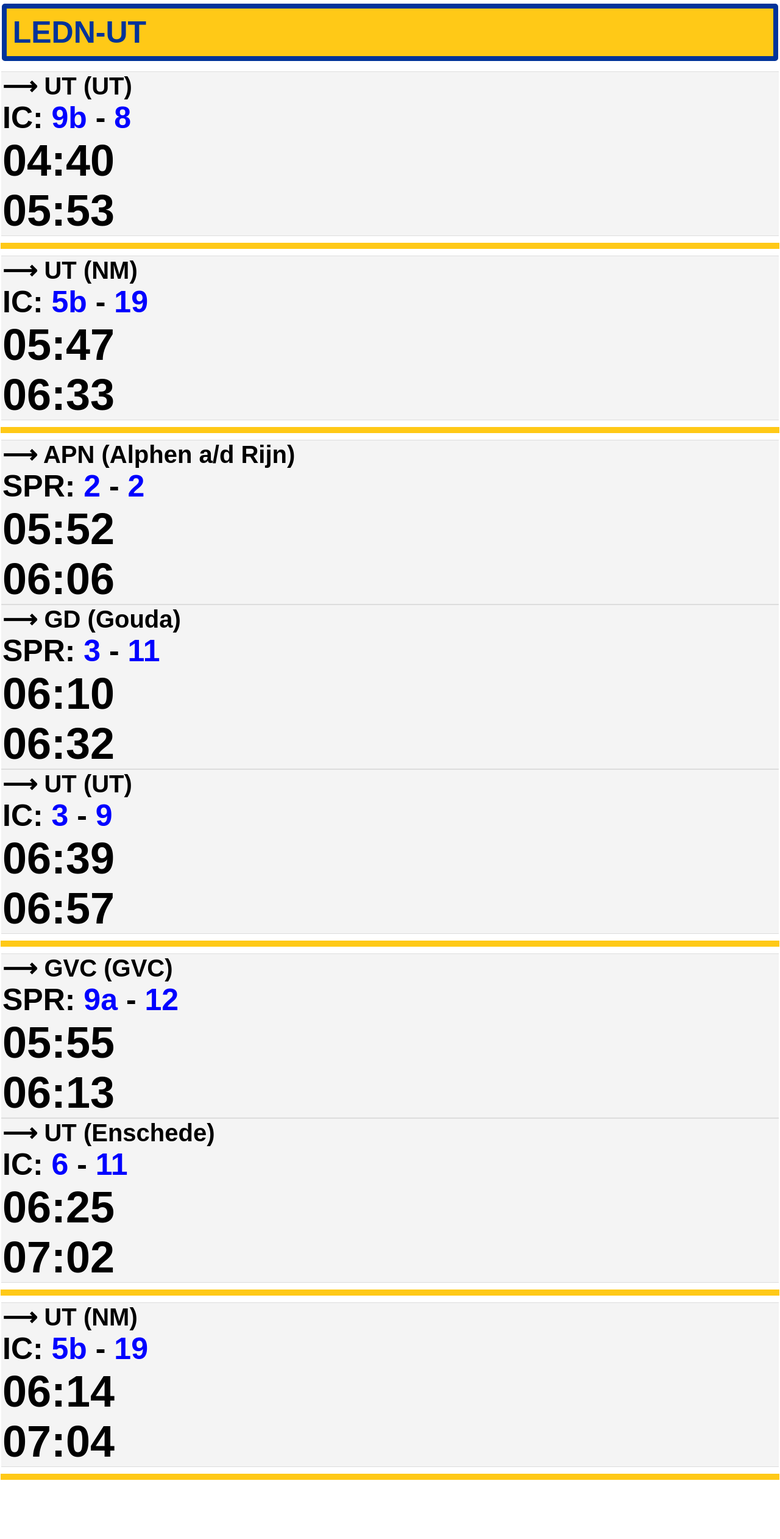
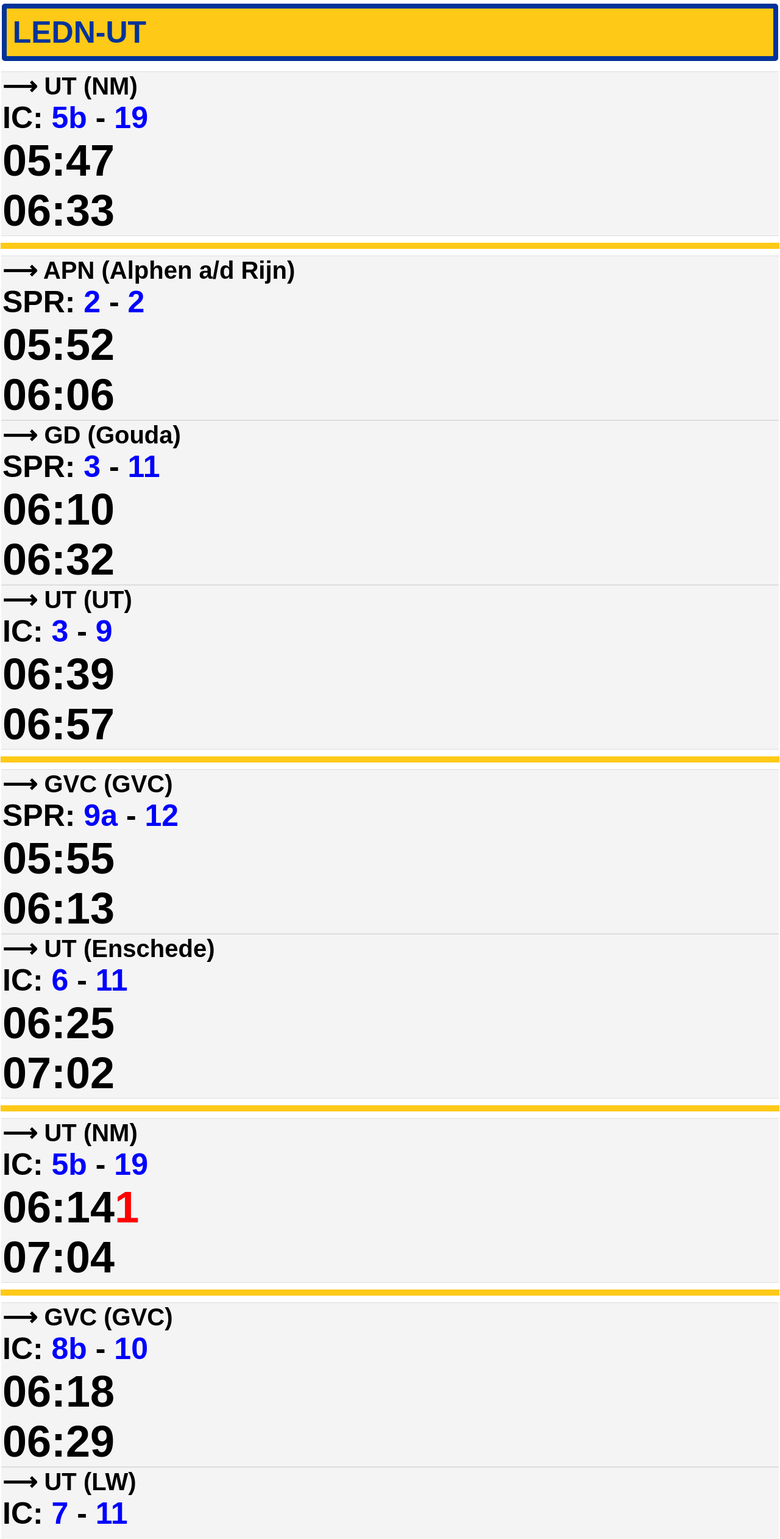
Before and after one commit to elysium316/ns, a plain HTML site: page ledn_ut.html in a window 1280 px wide. Shown: the part 240-2763 px from the top of the page at 61% size. Before the commit the page ends 2667 px from the top, so only its background shows below. Drawn offline with Linux system fonts and the light colour scheme.

Commit message:
Automatische update treintijden

```diff
--- a/ledn_ut.html
+++ b/ledn_ut.html
@@ -18,25 +18,11 @@
 </head>
 <body>
     <h1>Traject Overzicht</h1>
-    <div class="tijd">05:16</div>
+    <div class="tijd">06:20</div>
     <div style='padding: 2pt; margin-bottom: 20px;'><a href='index.html' class='menu-link' style='background: #ddd; color: black; border-color: #ddd;'>🏠 Home</a> <a href='ledn_ut.html' class='menu-link' style='background: #ffc917; color: #003399;'>LEDN-UT</a> <a href='ut_ah.html' class='menu-link'>UT-AH</a> <a href='ah_dtch.html' class='menu-link'>AH-DTCH</a> </div>
 
     <div class="etappe-header">LEDN-UT</div>
     <ul>
-
-        <li style="padding: 10px 0; border-bottom: 10px solid #ffc917;">
-
-            <ul>
-
-                <li style="background: #f4f4f4; padding: 0 2px; margin:0; border-top: 1px solid #ddd; border-bottom: 1px solid #ddd; border-left: none; border-right: none;">
-                    <span class="station">&#10230; UT (UT)</span><br>
-                    <span class="spoor" style="color:black;">IC: </span><span class="spoor"><span class='spoor'>9b</span></span><span class="spoor" style="color:black;"> - </span><span class="spoor"><span class='spoor'>8</span></span><br>
-                    <span class="vertrek">04:40</span><br>
-                    <span class="vertrek">05:53</span>
-                </li>
-
-            </ul>
-        </li>
 
         <li style="padding: 10px 0; border-bottom: 10px solid #ffc917;">
 
@@ -108,8 +94,29 @@
                 <li style="background: #f4f4f4; padding: 0 2px; margin:0; border-top: 1px solid #ddd; border-bottom: 1px solid #ddd; border-left: none; border-right: none;">
                     <span class="station">&#10230; UT (NM)</span><br>
                     <span class="spoor" style="color:black;">IC: </span><span class="spoor"><span class='spoor'>5b</span></span><span class="spoor" style="color:black;"> - </span><span class="spoor"><span class='spoor'>19</span></span><br>
-                    <span class="vertrek">06:14</span><br>
+                    <span class="vertrek">06:14<span style='color: red; font-weight: bold;'>1</span></span><br>
                     <span class="vertrek">07:04</span>
+                </li>
+
+            </ul>
+        </li>
+
+        <li style="padding: 10px 0; border-bottom: 10px solid #ffc917;">
+
+            <ul>
+
+                <li style="background: #f4f4f4; padding: 0 2px; margin:0; border-top: 1px solid #ddd; border-bottom: 1px solid #ddd; border-left: none; border-right: none;">
+                    <span class="station">&#10230; GVC (GVC)</span><br>
+                    <span class="spoor" style="color:black;">IC: </span><span class="spoor"><span class='spoor'>8b</span></span><span class="spoor" style="color:black;"> - </span><span class="spoor"><span class='spoor'>10</span></span><br>
+                    <span class="vertrek">06:18</span><br>
+                    <span class="vertrek">06:29</span>
+                </li>
+
+                <li style="background: #f4f4f4; padding: 0 2px; margin:0; border-top: 1px solid #ddd; border-bottom: 1px solid #ddd; border-left: none; border-right: none;">
+                    <span class="station">&#10230; UT (LW)</span><br>
+                    <span class="spoor" style="color:black;">IC: </span><span class="spoor"><span class='spoor'>7</span></span><span class="spoor" style="color:black;"> - </span><span class="spoor"><span class='spoor'>11</span></span><br>
+                    <span class="vertrek">06:40</span><br>
+                    <span class="vertrek">07:17</span>
                 </li>
 
             </ul>
```
Also changed, not shown: ah_dtch.html (+1 -1 lines), ut_ah.html (+1 -1 lines).
